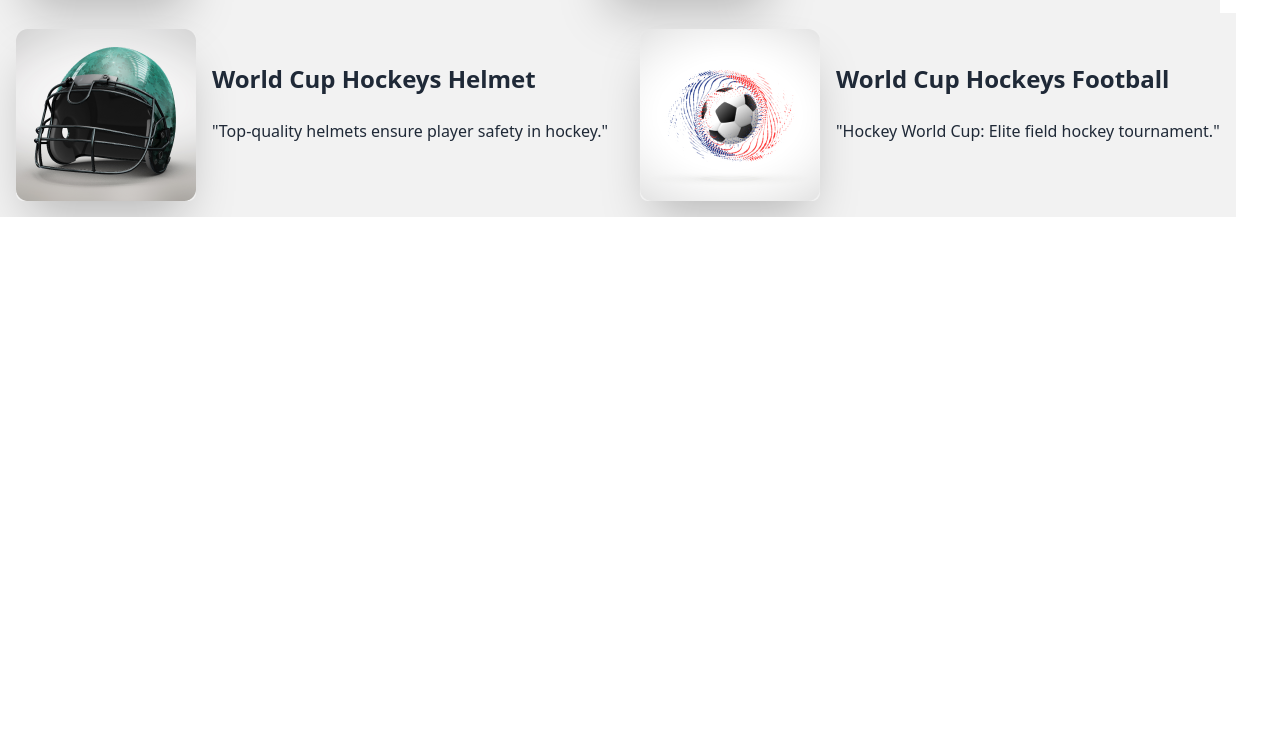
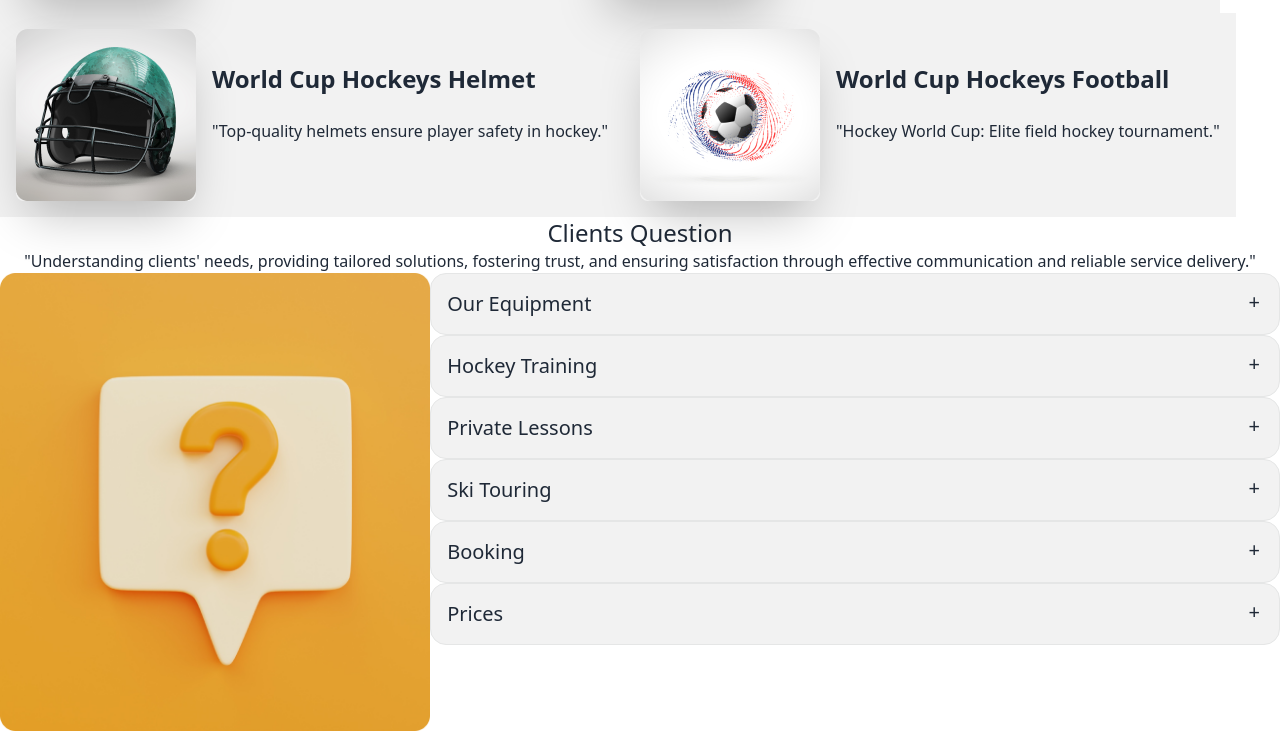
Before and after one commit to osmangonibinismail/Assaigment-03, a plain HTML site: page index.html in a window 1280 px wide. Shown: the part 2313-3044 px from the top of the page. Before the commit the page ends 2530 px from the top, so only its background shows below. Drawn offline with nearby package versions, Linux system fonts and the light colour scheme.

Commit message:
Our Equipment added

```diff
--- a/index.html
+++ b/index.html
@@ -233,6 +233,73 @@
             </div>
           </div>
         </section>
+        <!-- Clients Question -->
+        <section>
+          <div class="text-center">
+            <h3 class="text-2xl">Clients Question</h3>
+            <p>"Understanding clients' needs, providing tailored solutions, fostering trust, and ensuring satisfaction through effective communication and reliable service delivery."</p>
+          </div>
+        </section>
+        <!-- Our Equipment -->
+        <section>
+          <div class="flex">
+              <!-- img -->
+            <div>
+              <img src="Images/11.png" alt="">
+            </div>
+            <!-- text -->
+            <div>
+              <div tabindex="0" class="collapse collapse-plus border border-base-300 bg-base-200">
+                <div class="collapse-title text-xl font-medium">
+                  Our Equipment
+                </div>
+                <div class="collapse-content">
+                  <p>"High-quality gear, reliable performance, ensuring excellence in all activities and sports."</p>
+                </div>
+              </div>
+              <div tabindex="0" class="collapse collapse-plus border border-base-300 bg-base-200">
+                <div class="collapse-title text-xl font-medium">
+                  Hockey Training
+                </div>
+                <div class="collapse-content">
+                  <p>"Intensive drills, skill refinement, teamwork emphasis, fostering peak performance in hockey training sessions."</p>
+                </div>
+              </div>
+              <div tabindex="0" class="collapse collapse-plus border border-base-300 bg-base-200">
+                <div class="collapse-title text-xl font-medium">
+                  Private Lessons
+                </div>
+                <div class="collapse-content">
+                  <p>"Individualized instruction, personalized guidance, mastery-focused learning for optimal skill development."</p>
+                </div>
+              </div>
+              <div tabindex="0" class="collapse collapse-plus border border-base-300 bg-base-200">
+                <div class="collapse-title text-xl font-medium">
+                  Ski Touring
+                </div>
+                <div class="collapse-content">
+                  <p>"Thrilling alpine adventure, exploring snowy landscapes with skis and tranquility."</p>
+                </div>
+              </div>
+              <div tabindex="0" class="collapse collapse-plus border border-base-300 bg-base-200">
+                <div class="collapse-title text-xl font-medium">
+                  Booking
+                </div>
+                <div class="collapse-content">
+                  <p>"Effortless online booking, secure reservations, and personalized confirmation for convenience."</p>
+                </div>
+              </div>
+              <div tabindex="0" class="collapse collapse-plus border border-base-300 bg-base-200">
+                <div class="collapse-title text-xl font-medium">
+                  Prices
+                </div>
+                <div class="collapse-content">
+                  <p>"Competitive prices, transparent billing, value-driven services, ensuring customer satisfaction and loyalty."</p>
+                </div>
+              </div>
+            </div>
+          </div>
+        </section>
     </main>
     <footer>
 
```
